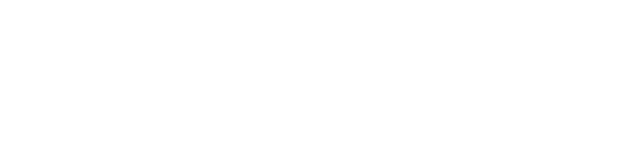
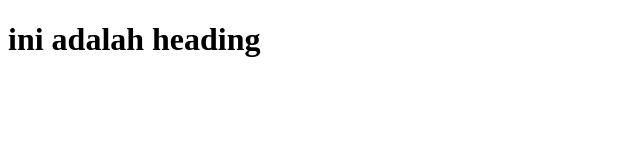
Before and after one commit to Naxtyun/16_Jhonatan_Eka_Pambayun, a plain HTML site: page index.html in a window 1280 px wide. Shown: the whole page, without its empty margins (0-640 px from the left). Drawn offline with Linux system fonts and the light colour scheme.

Commit message:
menambahkan heading di file index.html - jhonatan eka pambayun

```diff
--- a/index.html
+++ b/index.html
@@ -6,6 +6,6 @@
     <title>Document</title>
 </head>
 <body>
-
+    <h1>ini adalah heading</h1>
 </body>
 </html>
```
